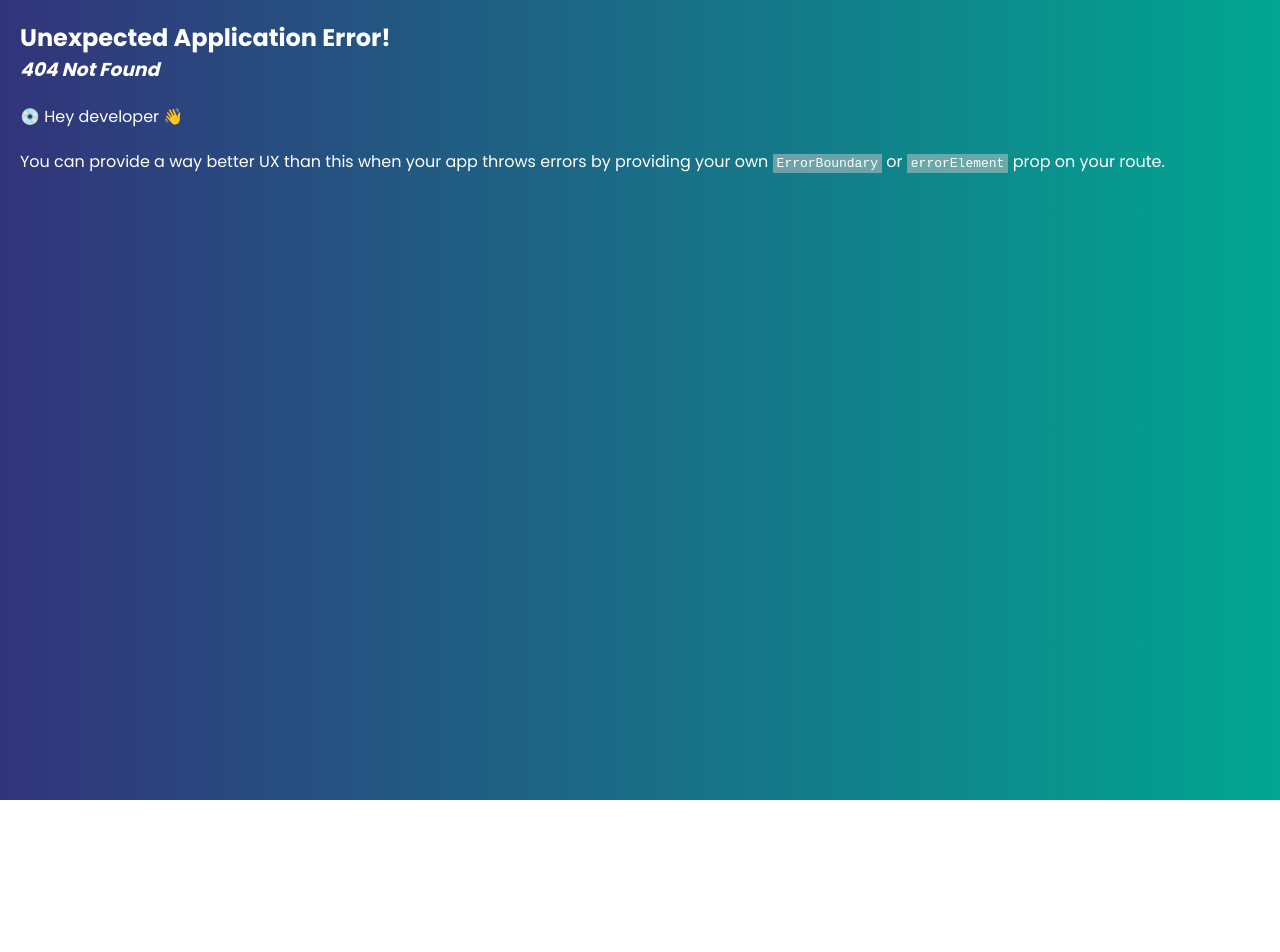
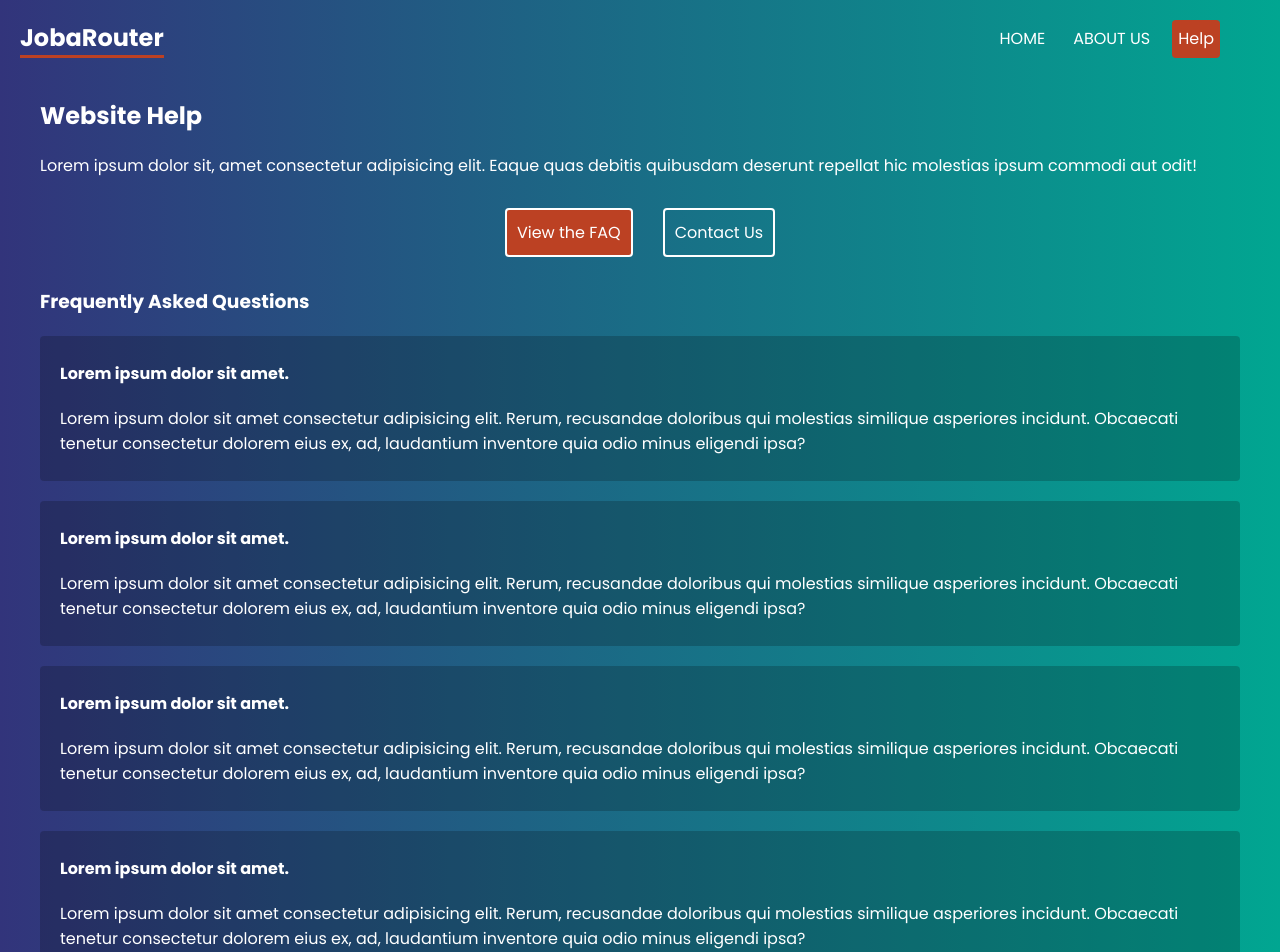
Before and after one commit to vbstellar/Jobarouter, a React (Create React App) app: page /help/faq in a window 1280 px wide. Before the commit this address had no page. Shown: the top 952 px of the page. Before the commit the page ends 800 px from the top, so only its background shows below. Built offline with nearby package versions, Linux system fonts and the light colour scheme.

Commit message:
Help route added

```diff
--- a/src/App.js
+++ b/src/App.js
@@ -8,15 +8,22 @@ import {
 //Components
 import Home from "./Components/Home";
 import About from "./Components/About";
+import Faq from "./Components/help/Faq";
+import Contact from "./Components/help/Contact";
 
 //Layout
 import RootLayout from "./Layouts/RootLayout";
+import HelpLayout from "./Layouts/HelpLayout";
 
 const router = createBrowserRouter(
   createRoutesFromElements(
     <Route path="/" element={<RootLayout />}>
       <Route index element={<Home />} />
       <Route path="/about" element={<About />} />
+      <Route path="help" element={<HelpLayout />}>
+        <Route path="faq" element={<Faq />} />
+        <Route path="contact" element={<Contact />} />
+      </Route>
     </Route>
   )
 );
--- /dev/null
+++ b/src/Components/help/Contact.js
@@ -0,0 +1,18 @@
+export default function Contact() {
+  return (
+    <div className="contact">
+      <h3>Contact Us</h3>
+      <form>
+        <label>
+          <span>Your email:</span>
+          <input type="email" name="email" required />
+        </label>
+        <label>
+          <span>Your message:</span>
+          <textarea name="message" required></textarea>
+        </label>
+        <button>Submit</button>
+      </form>
+    </div>
+  );
+}
--- /dev/null
+++ b/src/Components/help/Faq.js
@@ -0,0 +1,67 @@
+export default function Faq() {
+  return (
+    <div className="faq">
+      <h3>Frequently Asked Questions</h3>
+
+      <div className="question">
+        <p>
+          <strong>Lorem ipsum dolor sit amet.</strong>
+        </p>
+        <p>
+          Lorem ipsum dolor sit amet consectetur adipisicing elit. Rerum,
+          recusandae doloribus qui molestias similique asperiores incidunt.
+          Obcaecati tenetur consectetur dolorem eius ex, ad, laudantium
+          inventore quia odio minus eligendi ipsa?
+        </p>
+      </div>
+
+      <div className="question">
+        <p>
+          <strong>Lorem ipsum dolor sit amet.</strong>
+        </p>
+        <p>
+          Lorem ipsum dolor sit amet consectetur adipisicing elit. Rerum,
+          recusandae doloribus qui molestias similique asperiores incidunt.
+          Obcaecati tenetur consectetur dolorem eius ex, ad, laudantium
+          inventore quia odio minus eligendi ipsa?
+        </p>
+      </div>
+
+      <div className="question">
+        <p>
+          <strong>Lorem ipsum dolor sit amet.</strong>
+        </p>
+        <p>
+          Lorem ipsum dolor sit amet consectetur adipisicing elit. Rerum,
+          recusandae doloribus qui molestias similique asperiores incidunt.
+          Obcaecati tenetur consectetur dolorem eius ex, ad, laudantium
+          inventore quia odio minus eligendi ipsa?
+        </p>
+      </div>
+
+      <div className="question">
+        <p>
+          <strong>Lorem ipsum dolor sit amet.</strong>
+        </p>
+        <p>
+          Lorem ipsum dolor sit amet consectetur adipisicing elit. Rerum,
+          recusandae doloribus qui molestias similique asperiores incidunt.
+          Obcaecati tenetur consectetur dolorem eius ex, ad, laudantium
+          inventore quia odio minus eligendi ipsa?
+        </p>
+      </div>
+
+      <div className="question">
+        <p>
+          <strong>Lorem ipsum dolor sit amet.</strong>
+        </p>
+        <p>
+          Lorem ipsum dolor sit amet consectetur adipisicing elit. Rerum,
+          recusandae doloribus qui molestias similique asperiores incidunt.
+          Obcaecati tenetur consectetur dolorem eius ex, ad, laudantium
+          inventore quia odio minus eligendi ipsa?
+        </p>
+      </div>
+    </div>
+  );
+}
--- /dev/null
+++ b/src/Layouts/HelpLayout.js
@@ -0,0 +1,21 @@
+import { NavLink, Outlet } from "react-router-dom";
+
+export default function HelpLayout() {
+  return (
+    <div className="help-layout">
+      <h2>Website Help</h2>
+      <p>
+        Lorem ipsum dolor sit, amet consectetur adipisicing elit. Eaque quas
+        debitis quibusdam deserunt repellat hic molestias ipsum commodi aut
+        odit!
+      </p>
+
+      <nav>
+        <NavLink to="faq">View the FAQ</NavLink>
+        <NavLink to="contact">Contact Us</NavLink>
+      </nav>
+
+      <Outlet />
+    </div>
+  );
+}
--- a/src/Layouts/RootLayout.js
+++ b/src/Layouts/RootLayout.js
@@ -8,6 +8,7 @@ export default function RootLayout() {
           <h1>JobaRouter</h1>
           <NavLink to="/">HOME</NavLink>
           <NavLink to="about">ABOUT US</NavLink>
+          <NavLink to="help">Help</NavLink>
         </nav>
       </header>
 
--- a/src/index.css
+++ b/src/index.css
@@ -56,10 +56,51 @@ main{
 }
 
 /* help layout */
-
+.help-layout nav {
+  display: flex;
+  justify-content: center;
+  gap: 30px;
+  margin: 30px 0;
+}
+.help-layout nav a{
+  padding: 10px;
+  border: 2px solid white;
+  border-radius: 4px;
+  text-decoration: none;
+}
+.help-layout nav a:hover{
+  border-color: var(--primary);
+}
+.help-layout nav a.active {
+  background: var(--primary);
+}
 
 /* faq */
+.faq .question {
+  background: rgba(0,0,0,0.2);
+  padding: 5px 20px;
+  border-radius: 4px;
+  margin: 20px 0;
+}
 
+/* contact form */
+form {
+  margin-top: 30px;
+}
+form input, form label span, form textarea {
+  display: block;
+}
+form input, form textarea {
+  margin-bottom: 30px;
+  padding: 8px;
+  border-radius: 4px;
+  border: 0;
+  width: 300px;
+  color: var(--secondary);
+}
+form label span {
+  margin-bottom: 10px;
+}
 
 /* careers list */
 
```
